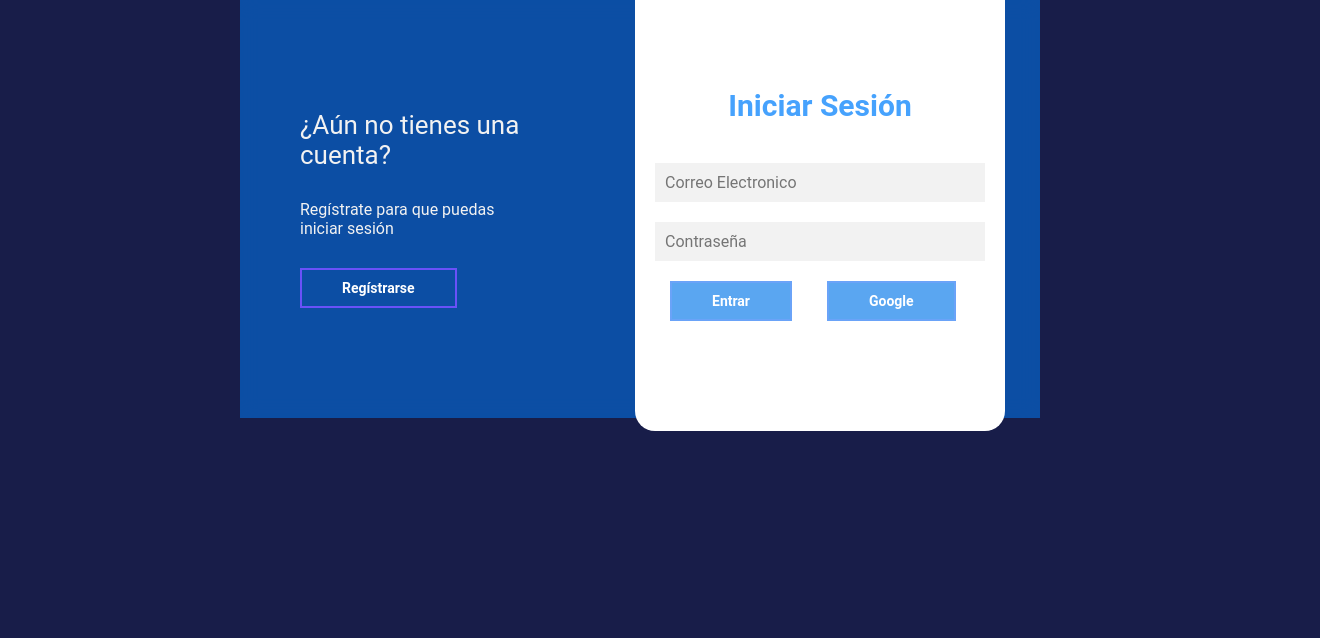
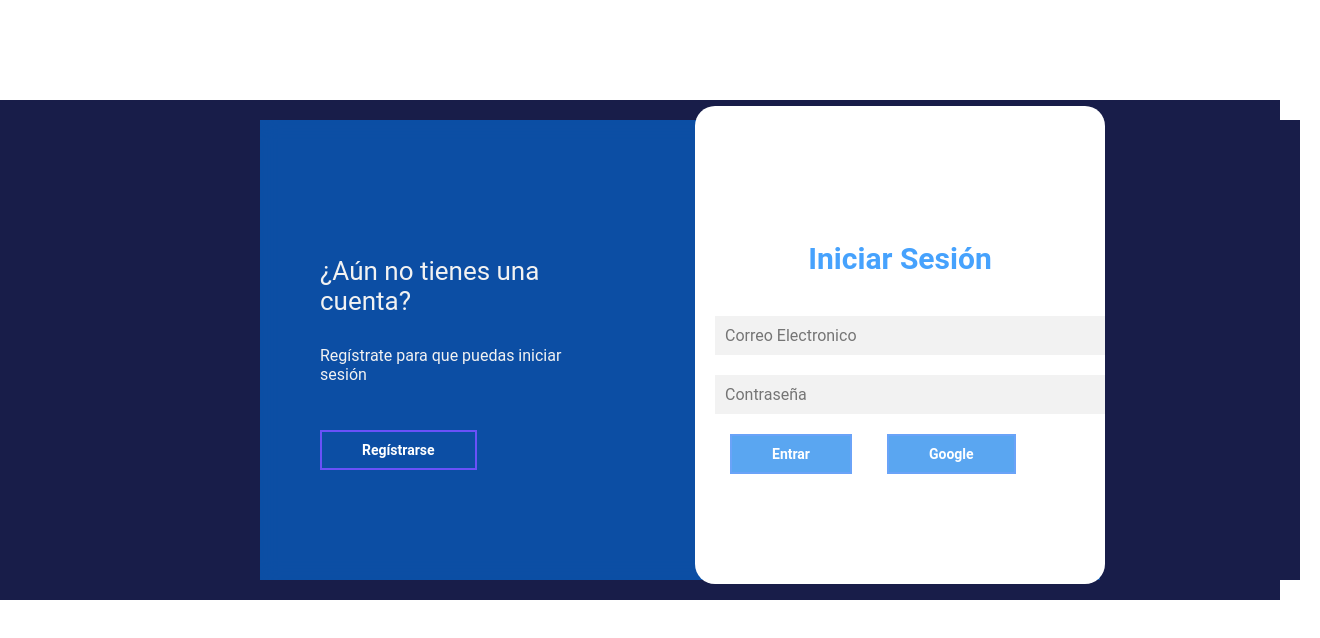
Before and after one commit to juanfed/night-developers, a React (Create React App) app: page / in a window 1280 px wide. Shown: the top 638 px of the page, 1320 px wide, since content can reach past the window. Built offline with nearby package versions, Linux system fonts and the light colour scheme.

Commit message:
Corregi algunas etiquetas generales del css pero aun me falta organizar otras cosas ya que el fonso no ocupa toda la pantalla

```diff
--- a/src/pages/login.jsx
+++ b/src/pages/login.jsx
@@ -2,9 +2,9 @@ import'styles/login.css';
 
 function Login(){
     return(
-        <div>
-            <body>
             <div className="login_body">
+                <div className="main">
+                <div className="login_body">
                 <div className="contenedor1">
                     <div className="caja_atras">
                         <div className="caja_atras_regist">
@@ -25,8 +25,9 @@ function Login(){
                     </div>
                 </div>
             </div>
-            </body>
-        </div>
+                </div>
+
+            </div>
     )
 }
 
--- a/src/styles/login.css
+++ b/src/styles/login.css
@@ -1,22 +1,16 @@
 /* Estilos del login */
 
 *{
-    margin: 0;
-    padding: 0;
-    box-sizing: border-box;
     text-decoration: none;
     font-family: 'Roboto', sans-serif;
 }
 
-body{
+.login_body{
     background-color: #181d49;
-    background-size: cover;
-    background-repeat: no-repeat;
-    background-position: center;
-    background-attachment: fixed;
+
 }
 
-main{
+.main{
     width: 100%;
     padding: 20px;
     margin: auto;
```
